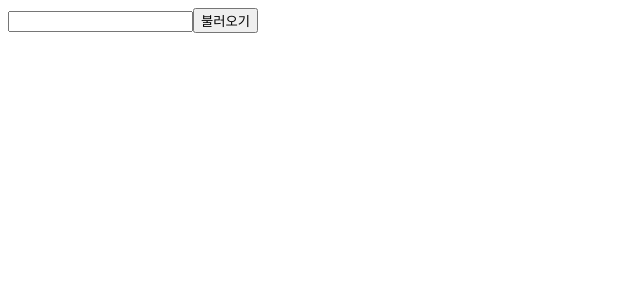
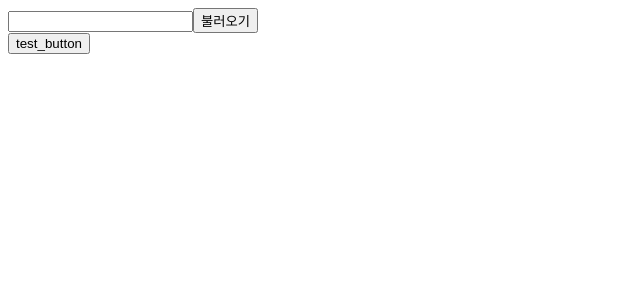
Before and after one commit to t0dd-kr/stock-crawler, a Vue app in the folder frontend/: page / in a window 1280 px wide. Shown: the top 300 px of the page, without its empty margins (0-640 px from the left). Built offline with nearby package versions, Linux system fonts and the light colour scheme.

Commit message:
alert_test_button생성

```diff
--- a/frontend/src/components/Index.vue
+++ b/frontend/src/components/Index.vue
@@ -5,6 +5,9 @@
     <div class="" v-if="data">
       종목 명 : {{data.name}} <br/>
       종목 코드 : {{data.code}} <br/>
+    </div>
+    <div class="test_button">
+      <input type="button" name="" value="test_button" v-on:click="button">
     </div>
   </div>
 </template>
@@ -15,7 +18,8 @@ export default {
   data () {
     return {
       code: null,
-      data: null
+      data: null,
+      test_code: 123456
     }
   },
   methods: {
@@ -31,6 +35,11 @@ export default {
         .catch((res) => {
           this.$router.push('/')
         })
+    },
+    button: function () {
+      if (this.code === null) {
+        return alert(this.test_code)
+      }
     }
   }
 }
```
